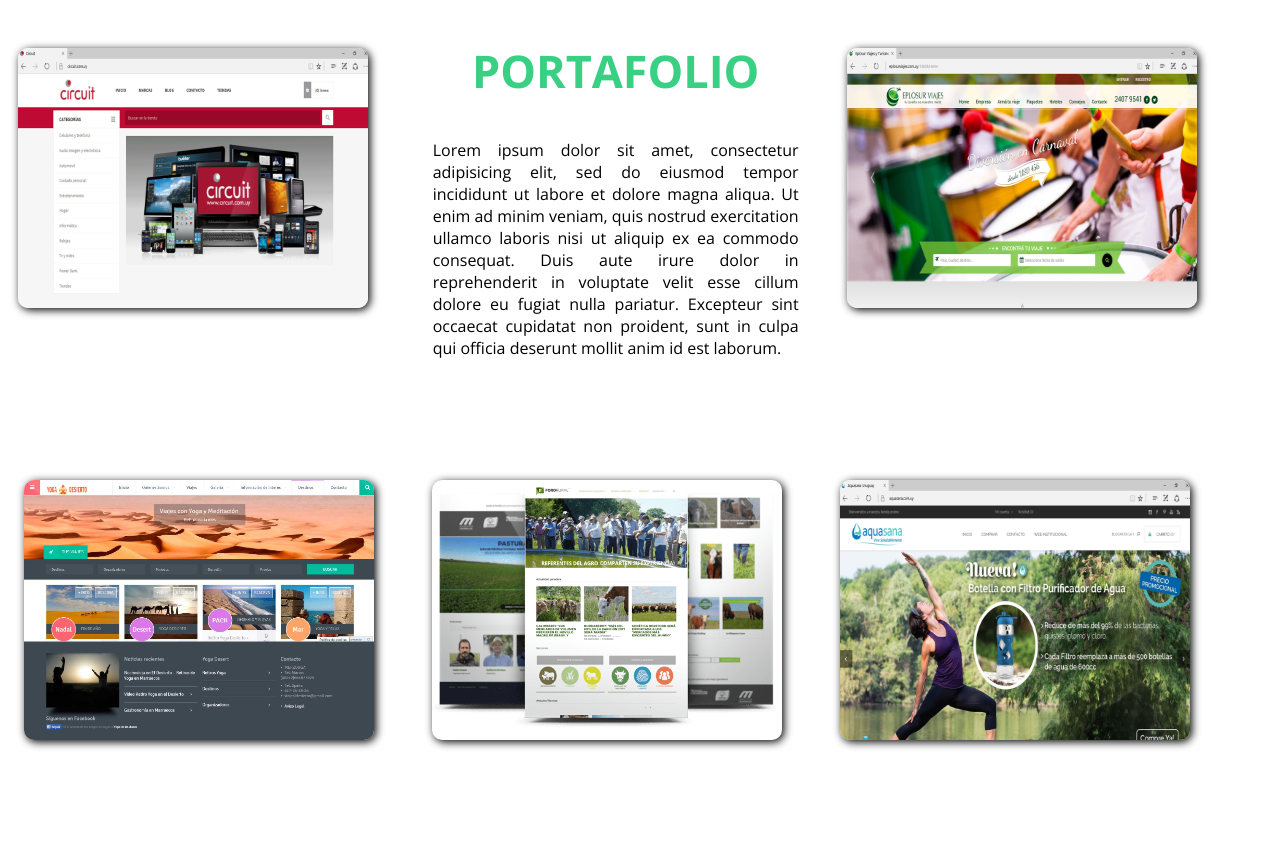
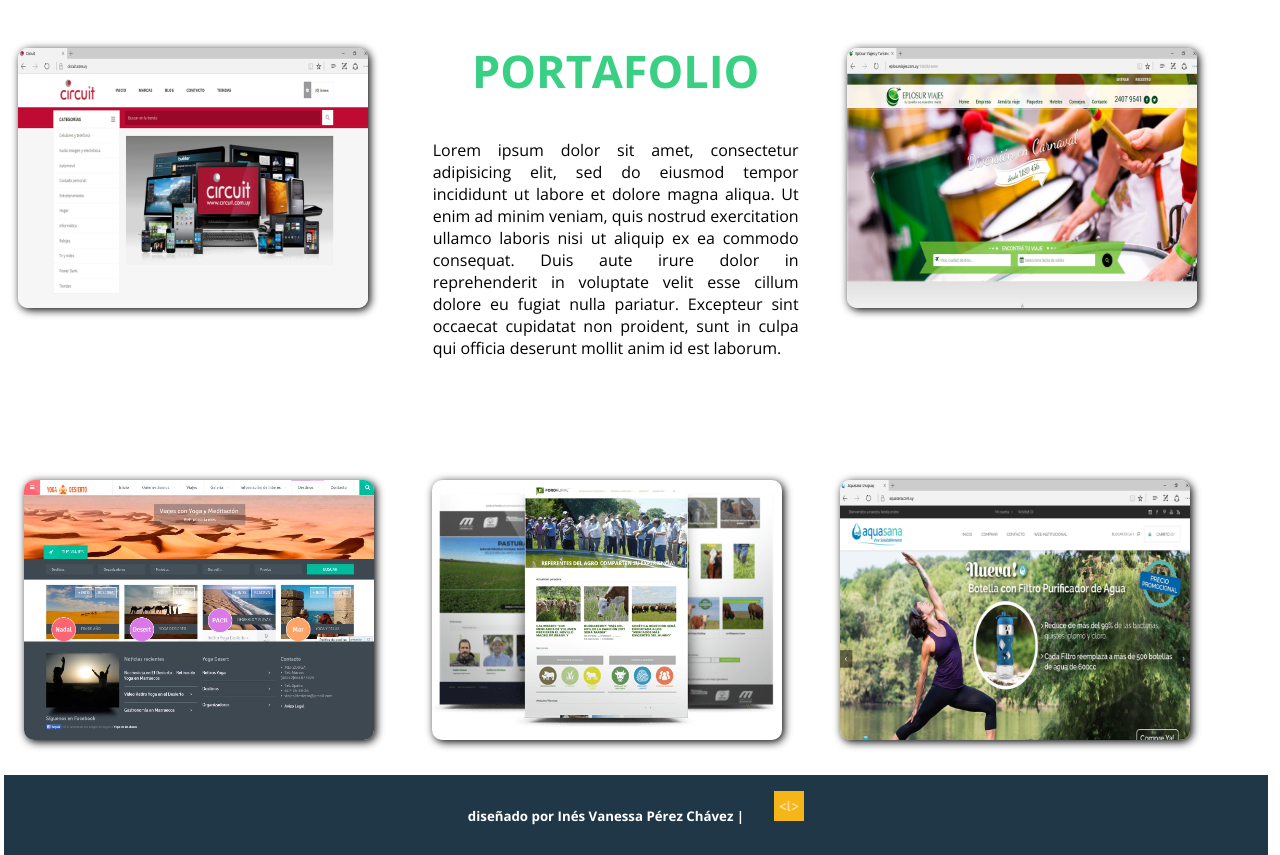
Before and after one commit to vanita22/portafolio-bem, a plain HTML site: page index.html in a window 1280 px wide. Shown: the part 738-1593 px from the top of the page. Before the commit the page ends 1493 px from the top, so only its background shows below. Drawn offline with nearby package versions, Linux system fonts and the light colour scheme; files that its build step writes are made by us from their sources.

Commit message:
cargando footer

```diff
--- a/assets/sass/_base.scss
+++ b/assets/sass/_base.scss
@@ -108,6 +108,7 @@
 	background-color: $color_d;
 	height: auto;
 	padding: 10px;
+	margin-bottom: 30px;
 	img{
 		box-shadow: 2px 2px 8px #000;
 		margin-top: 45px;
@@ -131,5 +132,20 @@
 		font-weight: 400;
 		width: 90%;
 	}
+}
 
+.ae-grid.box3{
+	background-color: $color_b;
+	color: $color_d;
+	text-align: center;
+	height: 10vh;
+	padding: 10px;
+
+	h5{
+		display: inline-block;
+		margin-right: 30px;
+	}
+	img{
+
+	}
 }
--- a/index.html
+++ b/index.html
@@ -71,7 +71,11 @@
 		</div>
 	</section>
 	<footer>
-
+		<div class="ae-grid box3">
+  			<div class="ae-grid__item item-sm-12">
+  				<h5>diseñado por Inés Vanessa Pérez Chávez  |</h5><img src="assets/img/Laboratoria.png" width="30" height="30">
+  			</div>
+		</div>
 	</footer>
 </body>
 </html>
```
Also changed, not shown: assets/css/main.css, assets/img/Laboratoria.png (added), 1 other file.
